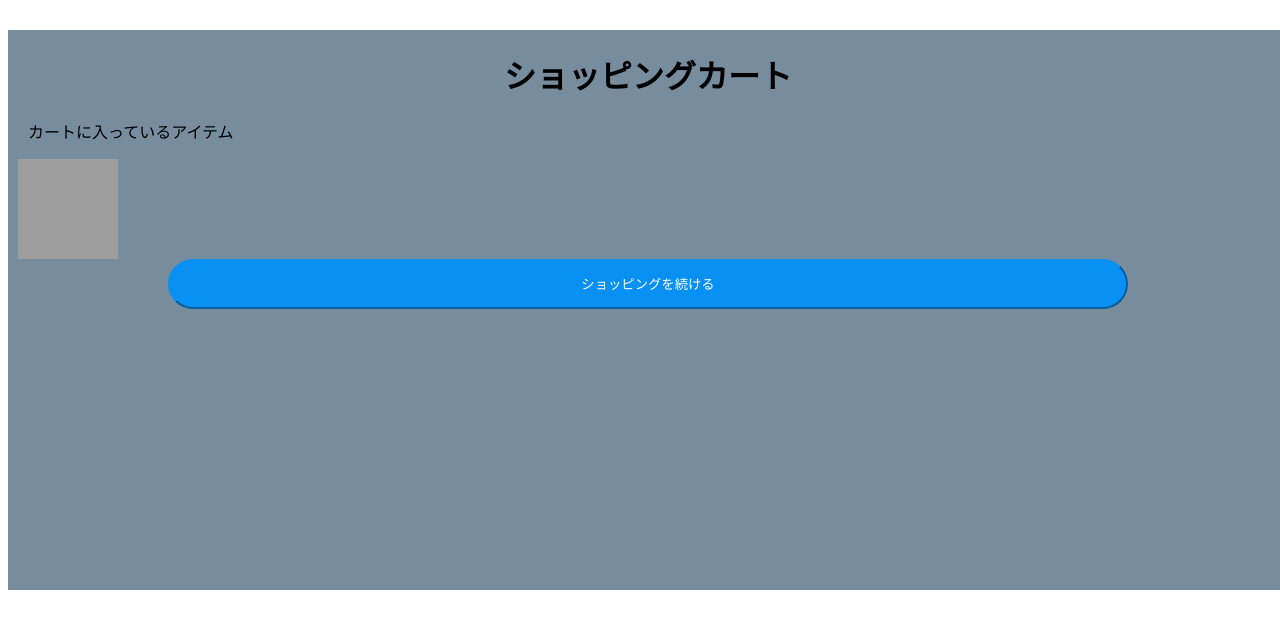
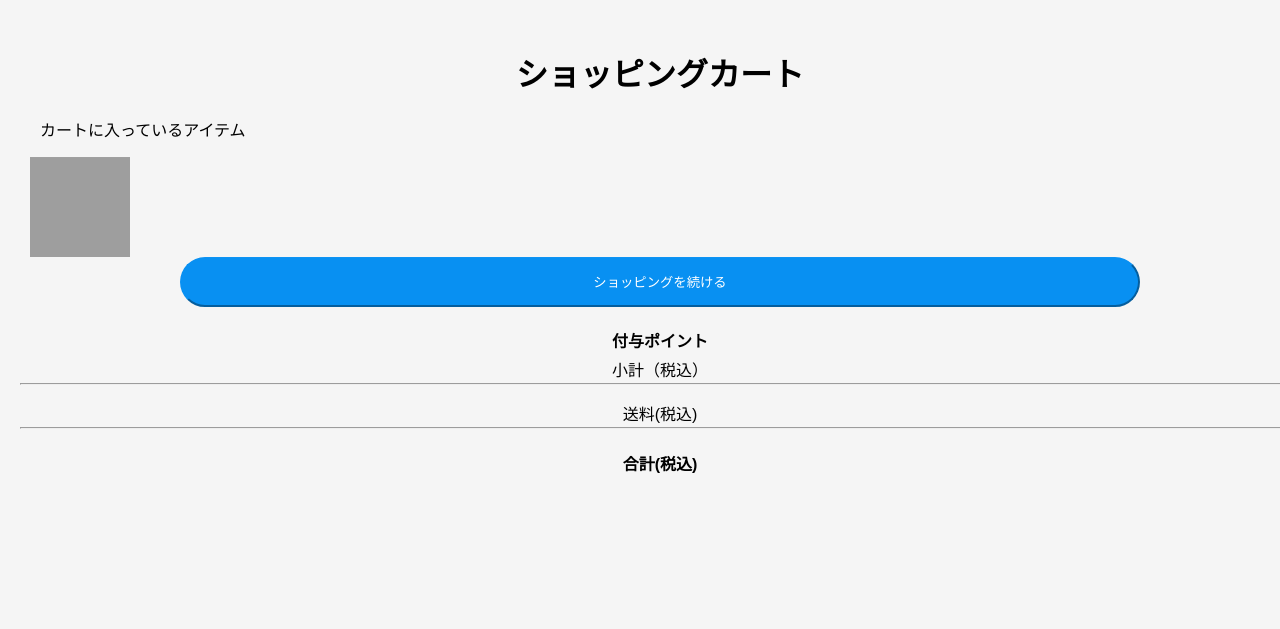
Before and after one commit to rikuto1231/omiyageEC, a PHP site: page / in a window 1280 px wide. Shown: the part 146-775 px from the top of the page. Run offline with PHP 8.4, Linux system fonts and the light colour scheme; grey boxes are pictures that could not be loaded.

Commit message:
over-y軸の調整

```diff
--- a/src/G1-5/G1-5-2/index.html
+++ b/src/G1-5/G1-5-2/index.html
@@ -50,12 +50,21 @@
     <div id="product_detail">
         <h1 id="title_output"> ショッピングカート</h1>
 
+
         <p id="cart_mess">カートに入っているアイテム</p>
         <!-- 商品情報とコンテナの配置構築 -->
         <img class="img_product" src="../imge/cart.jpg" width="100" height="100">
+        <button class="button_next">ショッピングを続ける</button>
 
-
-        <button class="button_next">ショッピングを続ける</button>
+        <div id="num_output">
+            <h4>付与ポイント  </h4>
+            <!-- phpポイント計算部分 -->
+            <p>小計（税込）</p>
+            <hr>
+            <p>送料(税込)</p>
+            <hr>
+            <h4>合計(税込)</h4>
+        </div>
     </div>
     <script src="side_ber.js"></script>
 </body>
--- a/src/G1-5/G1-5-2/style.css
+++ b/src/G1-5/G1-5-2/style.css
@@ -1,3 +1,11 @@
+body {
+    font-family: Arial, sans-serif;
+    margin: 0;
+    padding: 0;
+    background-color: #f5f5f5;
+}
+
+
 header {
     position: fixed; /* Headerを固定する */
     top: 0; /* ページの上端に固定 */
@@ -116,22 +124,40 @@ header {
 }
 
 #product_detail{
-    background-color: #778c9c;
+    overflow-y: auto; /* 商品情報が高さを超えた場合にスクロールバーを表示 */
+    max-height: 70vh; /* ビューポートの高さの70%まで表示 */
+    padding: 20px;
+    text-align: center; /* 中央配置 */
     position: absolute;
-    text-align: center;
-    top: 50%; /* 画面の中央に配置 */
-    transform: translateY(-40%); /* 垂直中央揃え */
+    top: 50%;
+    left: 0;
+    transform: translateY(-50%); /* 垂直中央揃え */
     width: 100%;
-    height: 70%;
 }
 
 /* 続けるボタン */
 .button_next{
+    /* footerでスクロール反応のほうがいいかも */
     width: 75%;
     height: 50px;
     border-radius:30px;
+    position: relative;
+    top: 20%;
     background-color: #0890F2;
     border-color:#0890F2 ;
     color: white;
     cursor: pointer;
 }
+
+#num_output{
+    position: relative;
+    left:0%;
+    /* background-color: rgb(137, 93, 93); */
+    width: 100%;
+}
+#num_output p{
+    height: 10px;
+}
+#num_output h4{
+    height:8px;
+}
```
